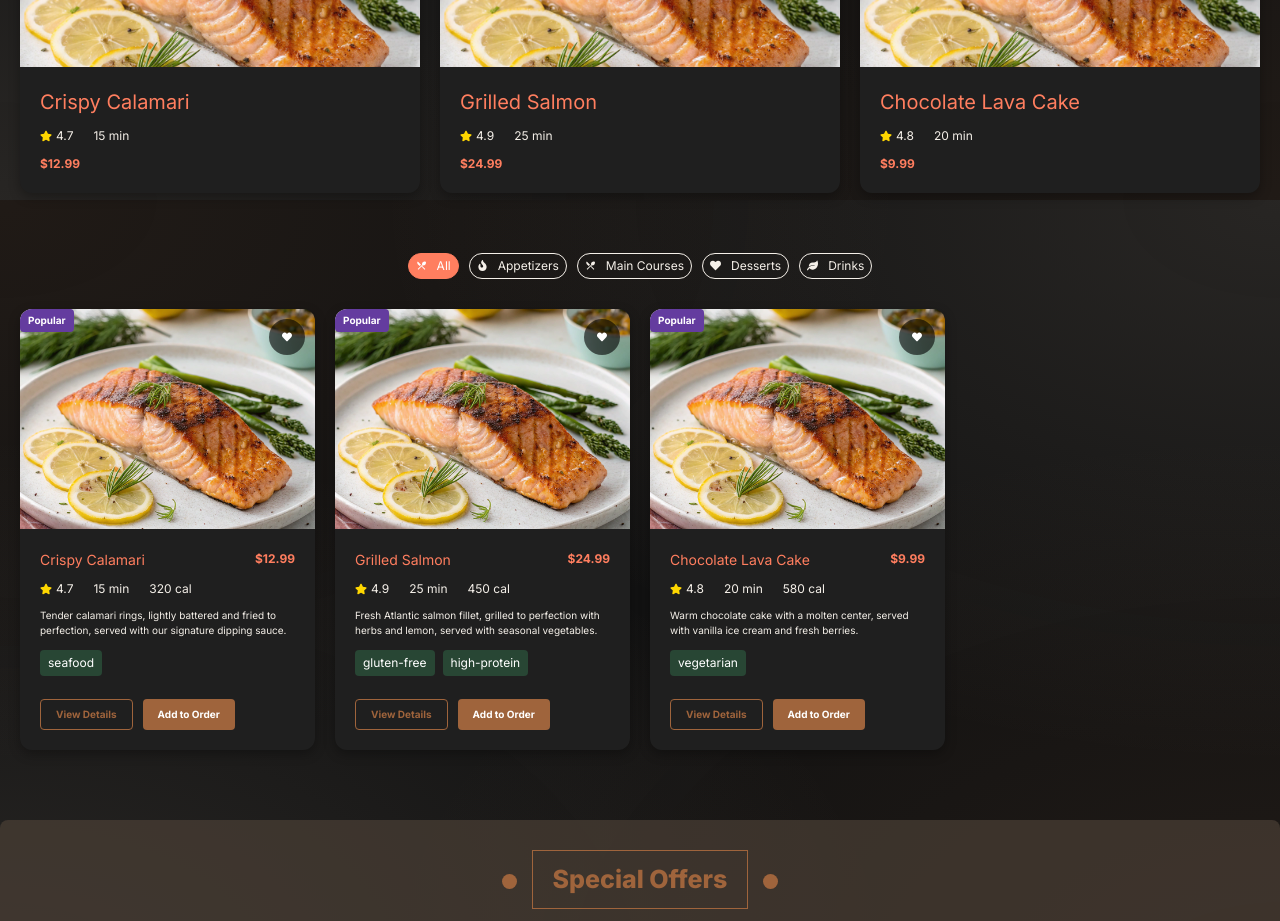
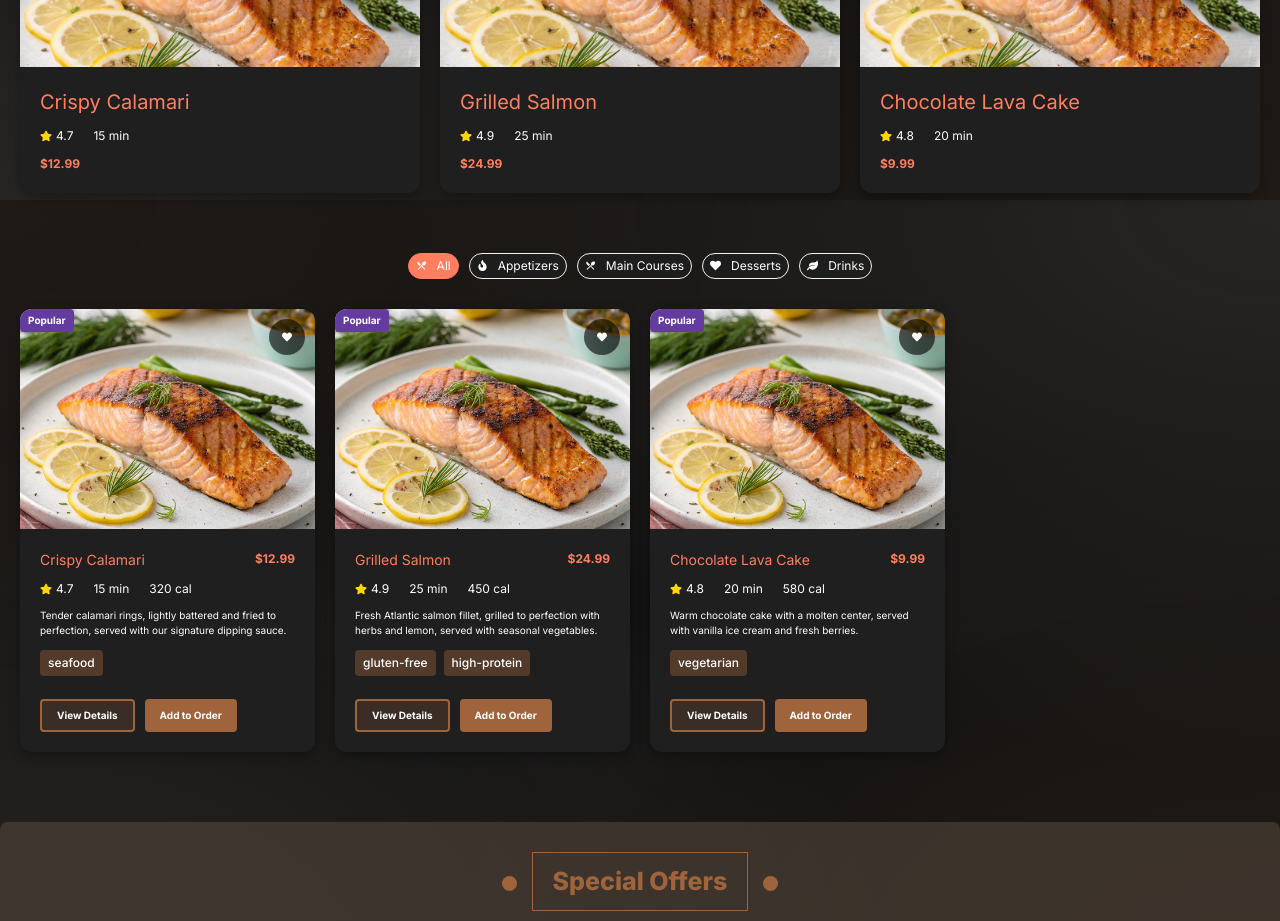
Before and after one commit to alfa155518/Resturant-App-Nextjs, a Next.js app: page /menu in a window 1280 px wide. Shown: the part 600-1521 px from the top of the page. Built offline with nearby package versions, Linux system fonts and the light colour scheme.

Commit message:
improve accessbility sufficient contrast ratio

```diff
--- a/scss/pages/menu.module.scss
+++ b/scss/pages/menu.module.scss
@@ -177,7 +177,7 @@
 }
 
 .categoryButton {
-  background-color: rgba($dark-bg-secondary, 0.8);
+  background-color: rgba($card-color, 0.8);
   border: 1px solid $nature-light-color;
   color: $white-color;
   padding: .3rem .7rem;
--- a/src/css/menu.module.css
+++ b/src/css/menu.module.css
@@ -153,7 +153,7 @@
   display: flex;
   gap: 2rem;
   margin-bottom: 1rem;
-  color: #f5f0e9;
+  color: #FFFFFF;
   font-size: 1.2rem;
 }
 .itemMeta .rating {
@@ -188,9 +188,9 @@
 }
 
 .categoryButton {
-  background-color: transparent;
+  background-color: rgba(31, 31, 31, 0.8);
   border: 1px solid #f5f0e9;
-  color: #f5f0e9;
+  color: #FFFFFF;
   padding: 0.3rem 0.7rem;
   border-radius: 30px;
   -webkit-border-radius: 30px;
@@ -283,7 +283,7 @@
   margin: 0;
 }
 .menuItem .description {
-  color: #f5f0e9;
+  color: #FFFFFF;
   margin-bottom: 1.2rem;
   line-height: 1.5;
   flex-grow: 1;
@@ -296,8 +296,8 @@
   margin-bottom: 1rem;
 }
 .dietaryTags .dietaryTag {
-  background-color: rgba(60, 159, 100, 0.3);
-  color: white;
+  background-color: rgba(159, 100, 60, 0.4);
+  color: #FFFFFF;
   padding: 4px 8px;
   border-radius: 4px;
   -webkit-border-radius: 4px;
@@ -305,6 +305,7 @@
   -ms-border-radius: 4px;
   -o-border-radius: 4px;
   font-size: 1.2rem;
+  font-weight: 500;
 }
 
 .actionButtons {
@@ -313,9 +314,9 @@
   margin-top: 1.3rem;
 }
 .actionButtons .detailsButton {
-  background-color: transparent;
-  border: 1px solid #9f643c;
-  color: #9f643c;
+  background-color: rgba(159, 100, 60, 0.2);
+  border: 2px solid #9f643c;
+  color: #FFFFFF;
   padding: 0.7rem 1.5rem;
   border-radius: 4px;
   cursor: pointer;
```
